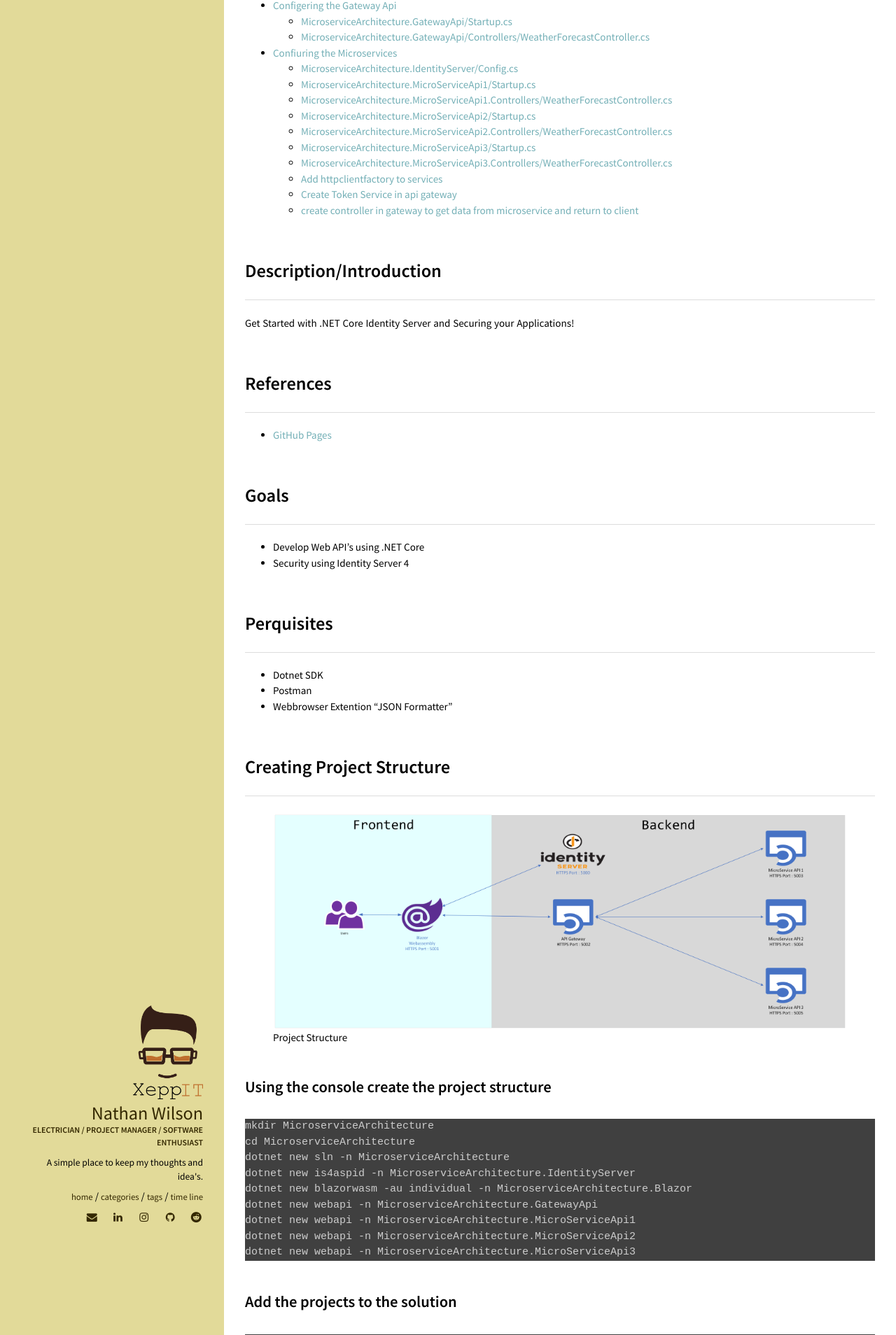
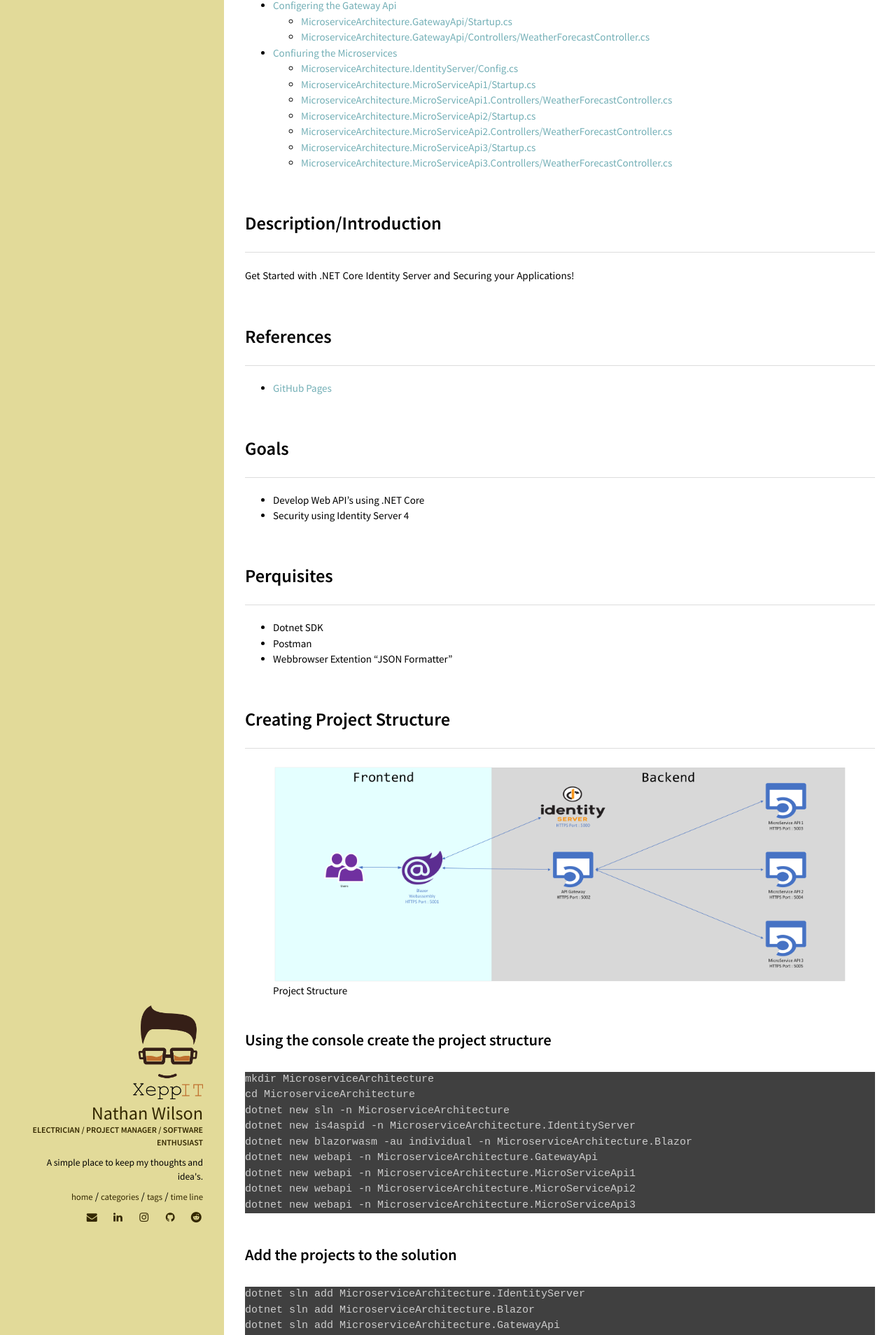
Before and after one commit to Xeppit/XeppIT.GitHub.io, a Jekyll site: the page built from _posts/2020-07-11-Creating-A-Microservice-Architecture.markdown, in a window 1280 px wide. Shown: the part 866-2774 px from the top of the page at 70% size. Built offline with Jekyll 4.4.1, drawn with Linux system fonts in a browser that asks for light colours; some of the changed text lies outside the part shown.

Commit message:
Completed post

````diff
--- a/_posts/2020-07-11-Creating-A-Microservice-Architecture.markdown
+++ b/_posts/2020-07-11-Creating-A-Microservice-Architecture.markdown
@@ -665,7 +665,3 @@
 [ApiController]
 [Route("[controller]")]
 ```
-Add Identity Model to nuget
-### Add httpclientfactory to services
-### Create Token Service in api gateway
-### create controller in gateway to get data from microservice and return to client
````
